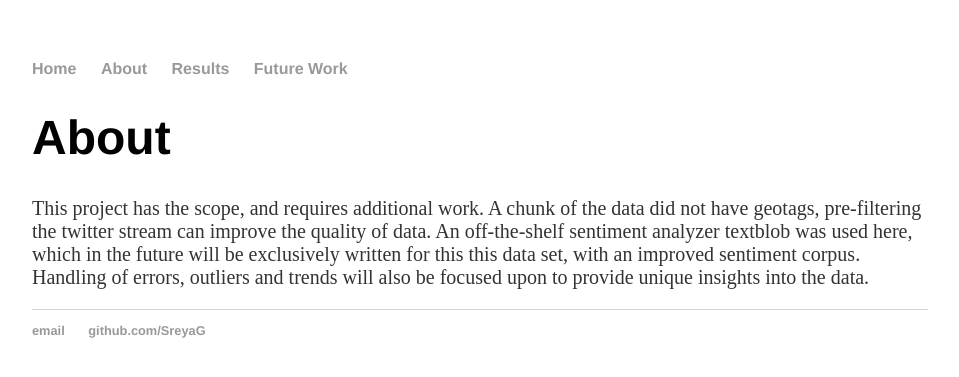
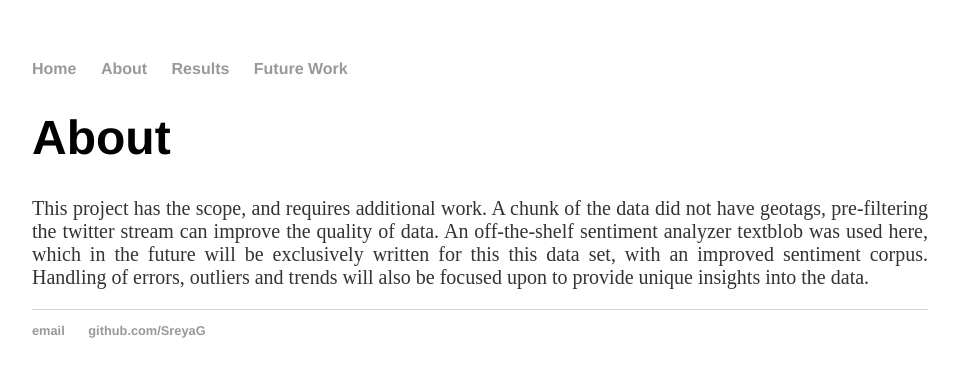
Before and after one commit to SreyaG/SportTweet, a Jekyll site: the page built from futurework/index.html, in a window 1280 px wide. Shown: the top 377 px of the page, without its empty margins (160-1119 px from the left). Built offline with Jekyll 4.4.1, drawn with Linux system fonts in a browser that asks for light colours.

Commit message:
Update main1.css

```diff
--- a/css/main1.css
+++ b/css/main1.css
@@ -28,6 +28,8 @@ p {
     line-height: 1.4em;*/
     font-size: 20px;
     color: #333;
+    text-align: justify;
+    text-justify: auto;
 }
 footer {
     border-top: 1px solid #d5d5d5;
```
